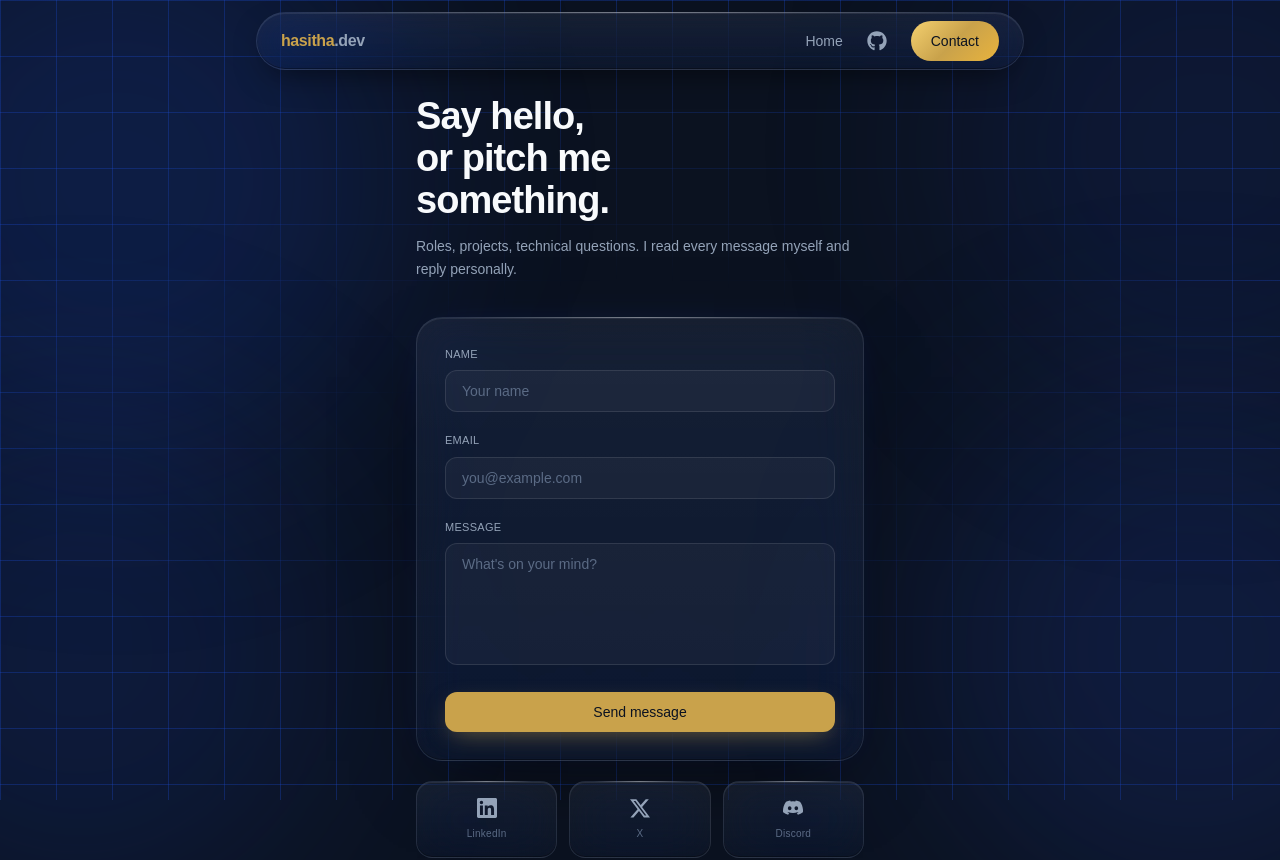
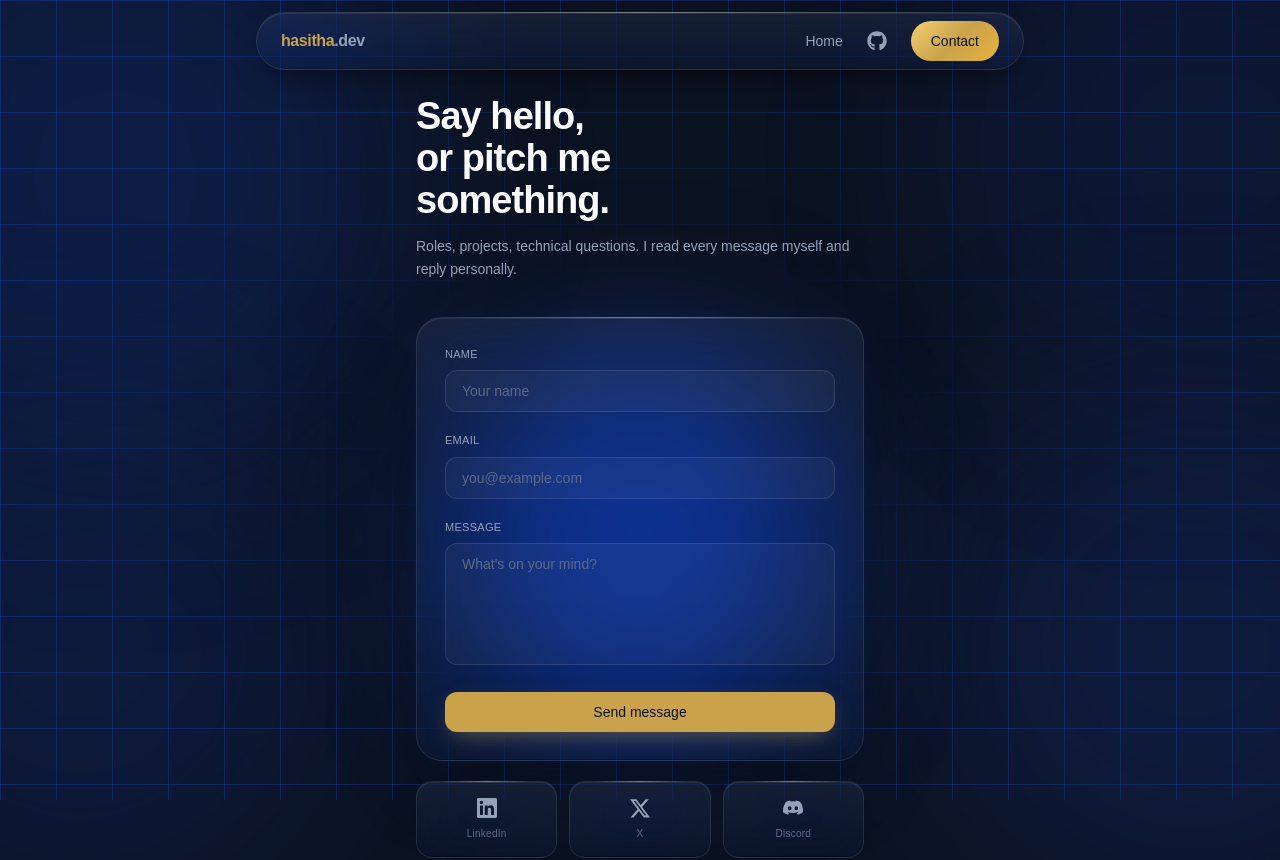
Before and after one commit to hasithaea/hasitha-dev, a Next.js app: page /contact in a window 1280 px wide. Shown: the top 860 px of the page. Built offline with nearby package versions, Linux system fonts and the light colour scheme; no server answers.

Commit message:
feat: add orb behind contact form (#25)

```diff
--- a/app/contact/page.tsx
+++ b/app/contact/page.tsx
@@ -108,7 +108,6 @@ export default function ContactPage() {
             <p className="mt-10 text-sm text-text-muted">
               © 2026 Hasitha Amarasinghe
             </p>
-
           </div>
         </div>
       </PageShell>
@@ -134,7 +133,13 @@ export default function ContactPage() {
           </p>
 
           {/* Liquid glass panel */}
-        <div className="glass mt-9 rounded-[26px] p-6 sm:p-7 [--glass-drop:0_30px_80px_-30px_rgba(0,0,0,0.7),0_0_40px_-20px_rgba(29,78,216,0.35)]">
+          <div className="relative mt-9">
+            {/* orb behind the form */}
+            <div
+              aria-hidden="true"
+              className="pointer-events-none absolute left-1/2 top-1/2 -z-10 h-72 w-72 -translate-x-1/2 -translate-y-1/2 rounded-full bg-orb-color-1/40 blur-[80px] sm:h-96 sm:w-96"
+            />
+            <div className="glass rounded-[26px] p-6 sm:p-7 [--glass-drop:0_30px_80px_-30px_rgba(0,0,0,0.7),0_0_40px_-20px_rgba(29,78,216,0.35)]">
               <form onSubmit={handleSubmit} className="space-y-5 relative">
                 {/* Honeypot field */}
                 <input
@@ -209,6 +214,7 @@ export default function ContactPage() {
                 </Button>
               </form>
             </div>
+          </div>
 
           {/* Social icon cards */}
           <div className="mt-5 grid grid-cols-3 gap-3">
```
Lines whose indentation alone changed are shown as unchanged.
